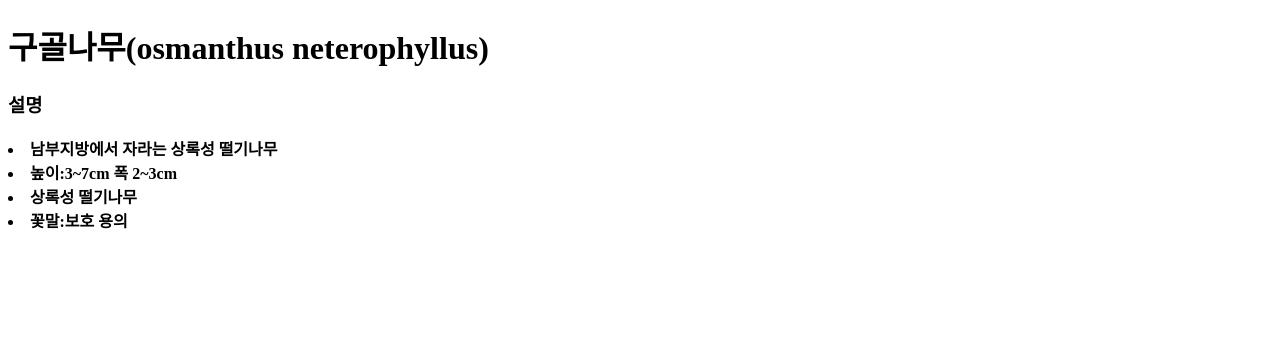
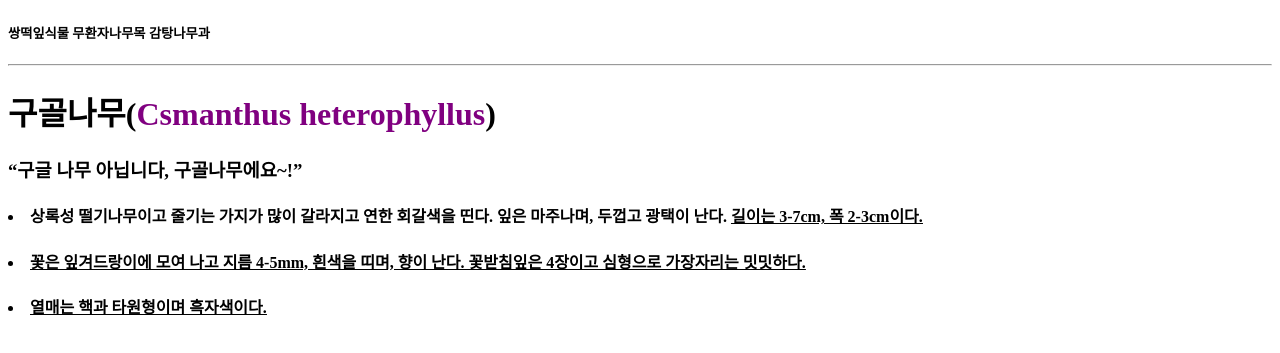
Before and after one commit to dltjrgus123/html3451, a plain HTML site: page index.html in a window 1280 px wide. Shown: the part 35-388 px from the top of the page. Drawn offline with Linux system fonts and the light colour scheme.

Commit message:
Update index.html

```diff
--- a/index.html
+++ b/index.html
@@ -1,15 +1,33 @@
 <!doctype html>
 <html>
- <head>
+
   <title>SH-8</title>
+
   <meta charset="utf-8">
+
  </head>
+
  <body>
+
   <p style="margin-top:10px;"></p>
-  <img src="1.jpg" width="65%">
+
+  <img src="8.jpg" width="100%">
+   <h5>쌍떡잎식물 무환자나무목 감탕나무과</h5>
+  <hr></hr>
+
   <p style="margin-top:30"></p>
-  <h1><strong>구골나무(osmanthus neterophyllus)</strong></h1>
-  <strong>
-   <newline></newline> <h3>설명</h3> <li>남부지방에서 자라는 상록성 떨기나무 </li> <li>높이:3~7cm 폭 2~3cm</li> <li>상록성 떨기나무</li> <li>꽃말:보호 용의</li> </strong>
+
+<h1>구골나무(<font color="purple">Csmanthus heterophyllus</font>)</h1>
+
+  <newline></newline>
+
+  <h3>“구글 나무 아닙니다, 구골나무에요~!”</h3>
+
+<h4><li>상록성 떨기나무이고 줄기는 가지가 많이 갈라지고 연한 회갈색을 띤다. 잎은 마주나며, 두껍고 광택이 난다. <u>길이는 3-7cm, 폭 2-3cm<u>이다. </h4></li>
+
+  <h4><li>꽃은 잎겨드랑이에 모여 나고 지름 4-5mm, 흰색을 띠며, 향이 난다. 꽃받침잎은 4장이고 심형으로 가장자리는 밋밋하다. </h4></li>
+<h4><li>열매는 핵과 타원형이며 흑자색이다.</h4></li>
+
  </body>
+
 </html>
```
